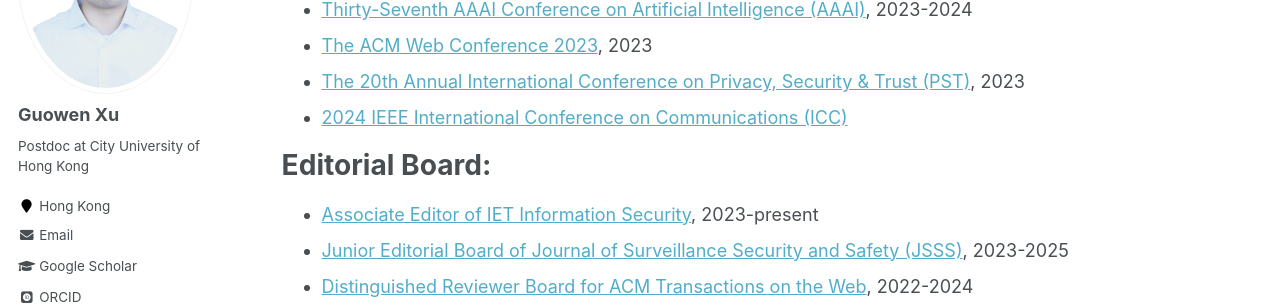
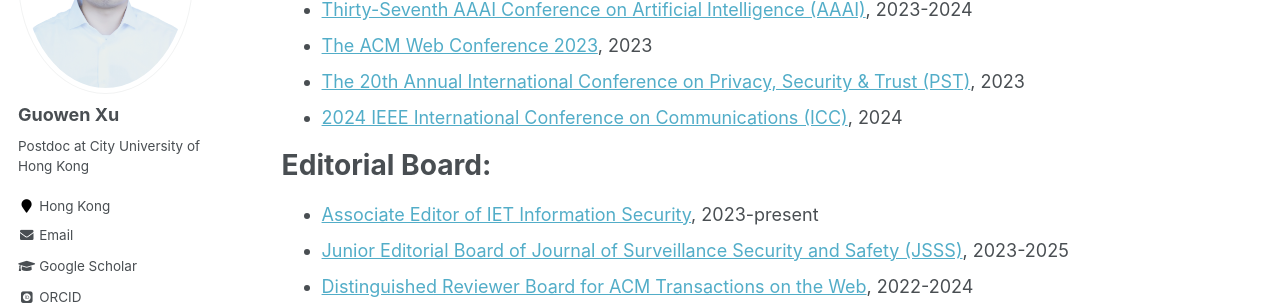
Before and after one commit to Guowen-xu/guowen-xu.github.io, a Jekyll site: the page built from _pages/services.md, in a window 1280 px wide and 1153 px high. Shown: the part 252-557 px from the top of the window. Built offline with Jekyll 4.4.1, drawn with Linux system fonts in a browser that asks for light colours; some web fonts are replaced.

Commit message:
Update services.md

```diff
--- a/_pages/services.md
+++ b/_pages/services.md
@@ -10,7 +10,7 @@ Technical Program Committee:
 * [Thirty-Seventh AAAI Conference on Artificial Intelligence (AAAI)](https://aaai.org/Conferences/AAAI-23/), 2023-2024
 * [The ACM Web Conference 2023](https://www2023.thewebconf.org/), 2023
 * [The 20th Annual International Conference on Privacy, Security & Trust (PST)](https://pstnet.ca/), 2023
-* [2024 IEEE International Conference on Communications (ICC)](https://icc2024.ieee-icc.org/)
+* [2024 IEEE International Conference on Communications (ICC)](https://icc2024.ieee-icc.org/), 2024
 
 Editorial Board:
 ======
```
